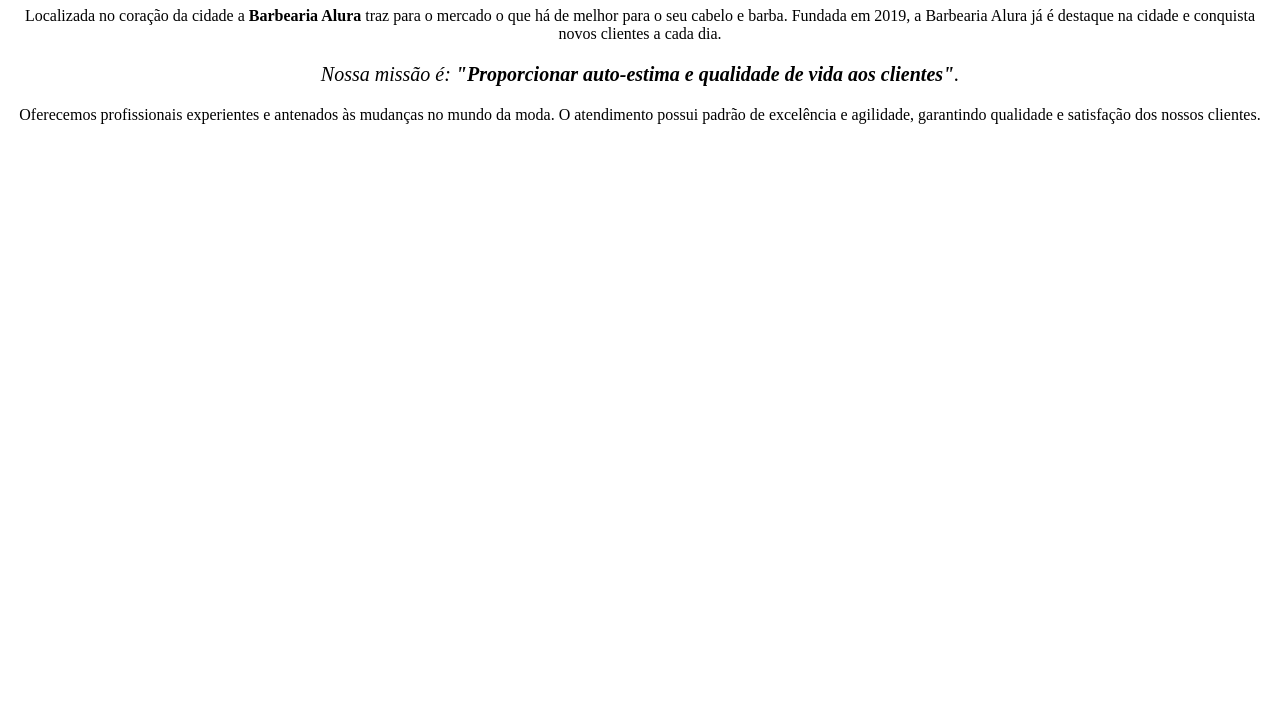
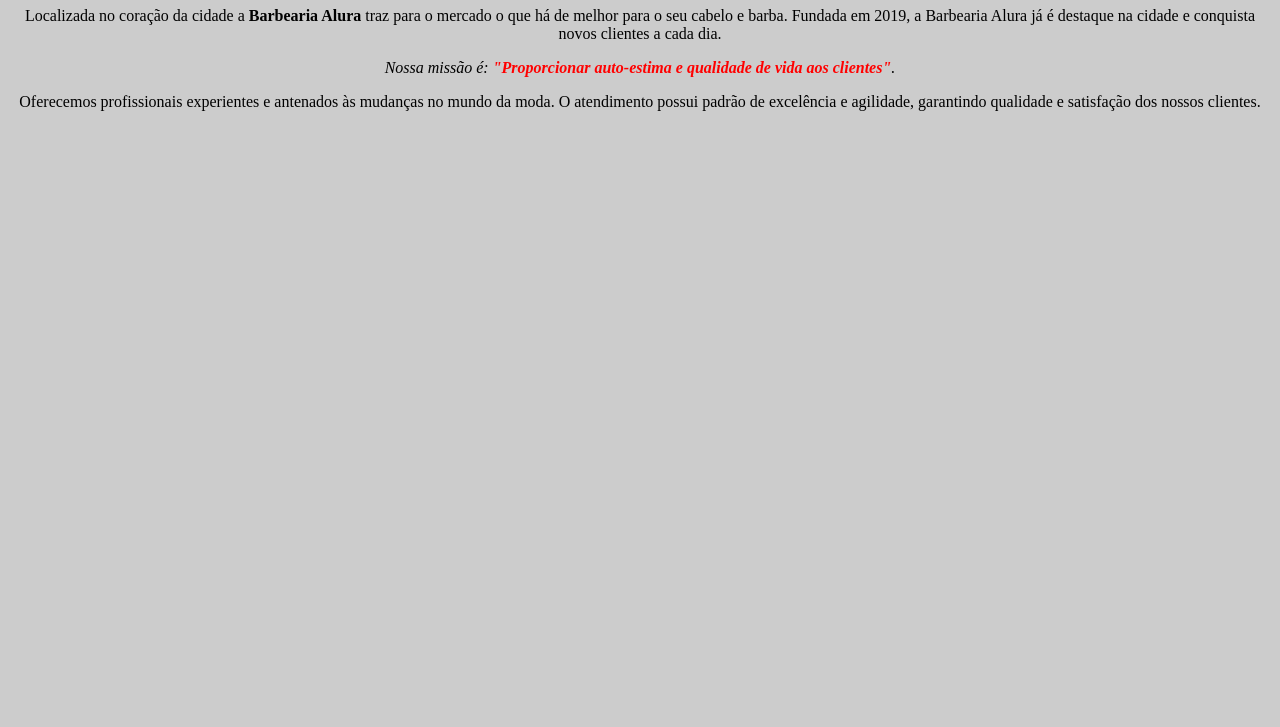
Before and after one commit to antonimateus/barbearia_alura, a plain HTML site: page antoni/Aula 2 completa/index.html in a window 1280 px wide. Shown: the part 73-800 px from the top of the page. Drawn offline with Linux system fonts and the light colour scheme.

Commit message:
Add files via upload

```diff
--- a/antoni/Aula 2 completa/index.html
+++ b/antoni/Aula 2 completa/index.html
@@ -4,19 +4,14 @@
 		<meta charset="UTF-8">
 		<title>Barbearia Alura</title>
 		<link rel="stylesheet" href="style.css">
-
-		<style>
-
-
-		</style>
 	</head>
 
 	<body>
-		<h1 style="text-align: center;">Sobre a Barbearia Alura</h1>
+		<h1>Sobre a Barbearia Alura</h1>
 
 		<p>Localizada no coração da cidade a <strong>Barbearia Alura</strong> traz para o mercado o que há de melhor para o seu cabelo e barba. Fundada em 2019, a Barbearia Alura já é destaque na cidade e conquista novos clientes a cada dia.</p>
 
-		<p style="font-size: 20px;text-align: center;"><em>Nossa missão é: <strong>"Proporcionar auto-estima e qualidade de vida aos clientes"</strong>.</em></p>
+		<p id="missao"><em>Nossa missão é: <strong>"Proporcionar auto-estima e qualidade de vida aos clientes"</strong>.</em></p>
 
 		<p style="text-align: center;">Oferecemos profissionais experientes e antenados às mudanças no mundo da moda. O atendimento possui padrão de excelência e agilidade, garantindo qualidade e satisfação dos nossos clientes.</p>
 	</body>
--- a/antoni/Aula 2 completa/style.css
+++ b/antoni/Aula 2 completa/style.css
@@ -1,4 +1,19 @@
+body{
+   background: #cccccc;
+}
 
- p{
+h1{
+   text-align: center
+}
+
+p{
     text-align: center;
  }
+
+#missao {
+   front-size: 20px
+}
+
+em strong{
+   color: #FF0000;
+}
```
Also changed, not shown: 1 other file.
